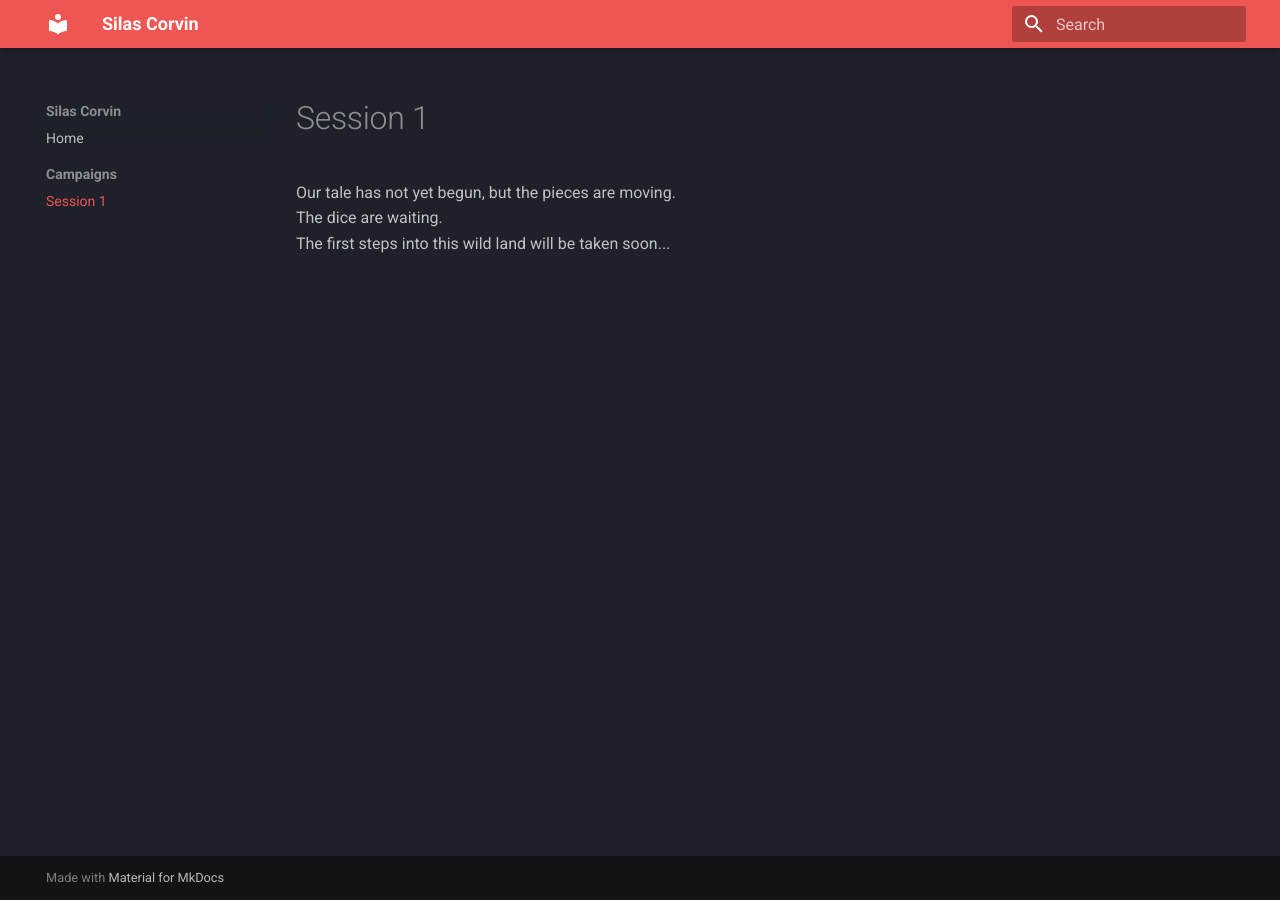
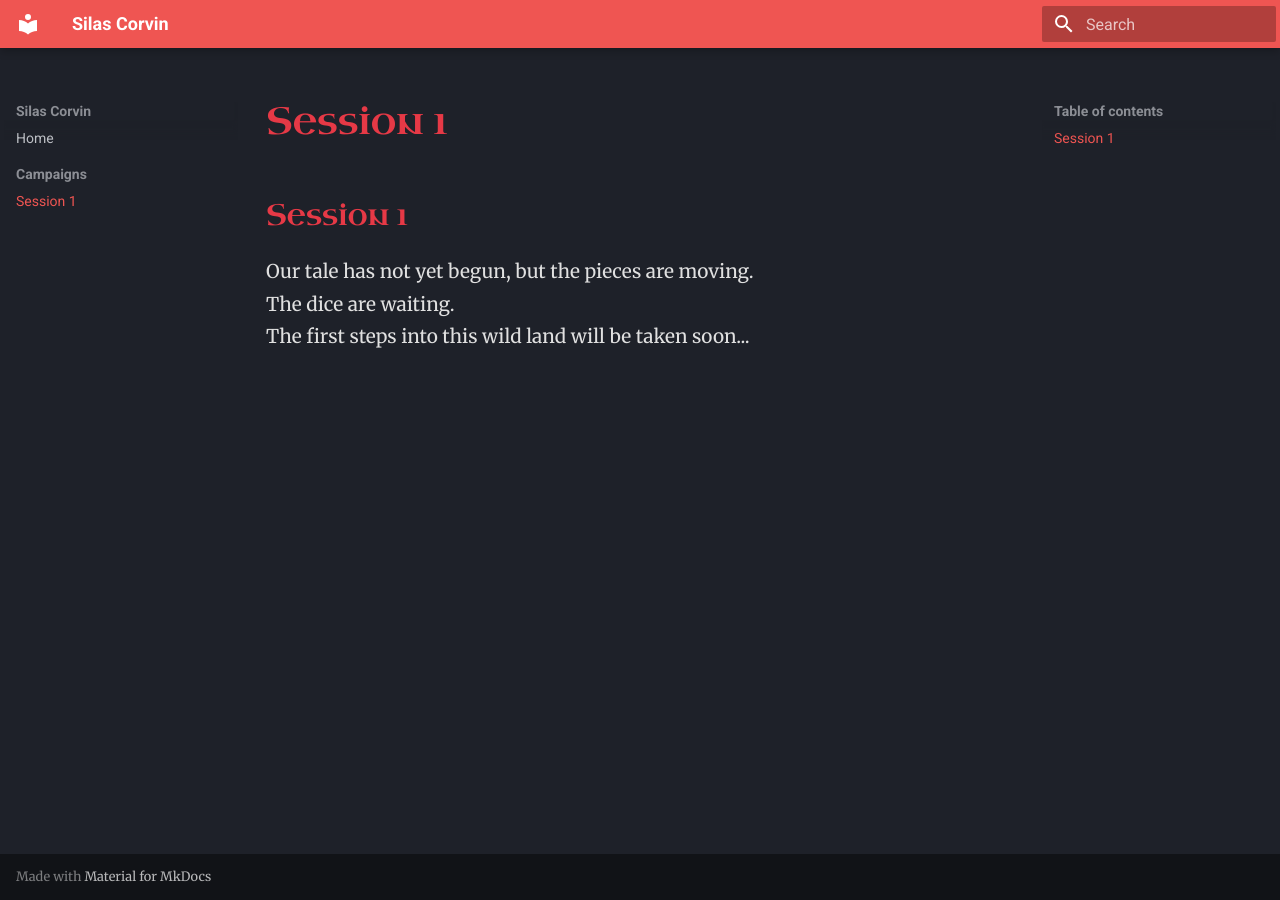
Before and after one commit to MGRayd/DnD-Terraveil, an MkDocs documentation site: the page built from docs/campaigns/Session 1.md, in a window 1280 px wide. Built offline with MkDocs 1.6.1 and Material for MkDocs 9.7.7, drawn with Linux system fonts in a browser that asks for light colours.

Commit message:
global css

```diff
--- a/docs/campaigns/Session 1.md
+++ b/docs/campaigns/Session 1.md
@@ -1,4 +1,4 @@
-<link rel="stylesheet" href="assets/custom.css">
+## Session 1
 
 Our tale has not yet begun, but the pieces are moving.
 The dice are waiting.
--- a/mkdocs.yml
+++ b/mkdocs.yml
@@ -19,3 +19,5 @@ markdown_extensions:
   - admonition
   - toc:
       permalink: true
+extra_css:
+  - assets/custom.css
```
Also changed, not shown: docs/index.md (+0 -2 lines).
